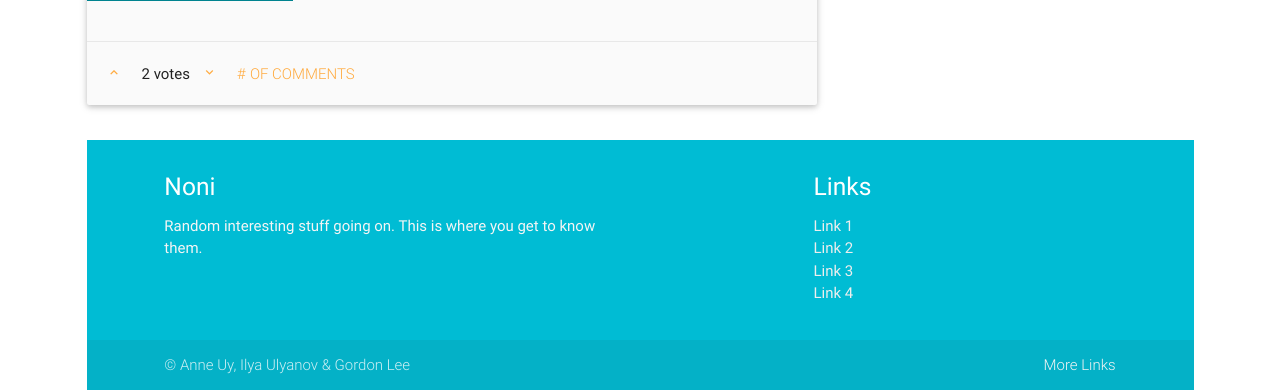
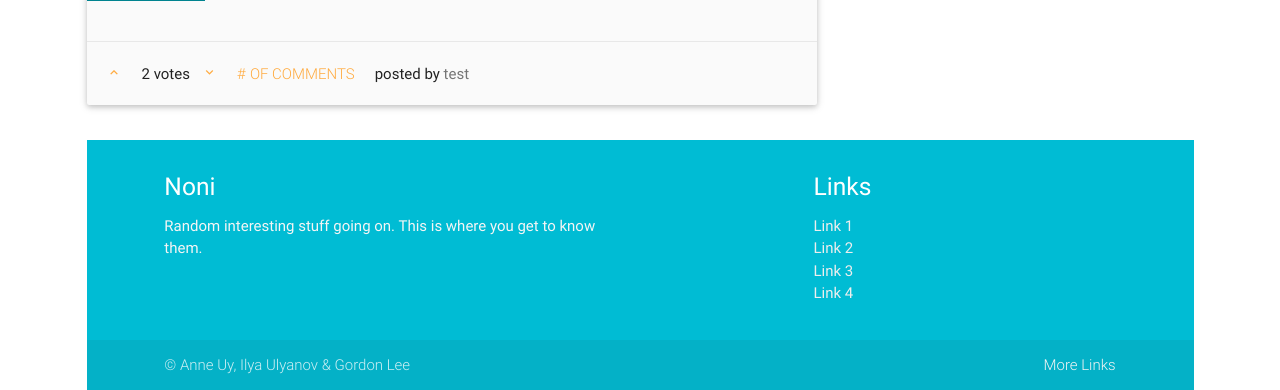
Before and after one commit to forceapple/social_media, a PHP site: page / in a window 1280 px wide. Shown: the part 1555-1945 px from the top of the page. Run offline with PHP 8.4, Linux system fonts and the light colour scheme; data comes from the database, SQL or seed files in the repository; some libraries are stand-ins or nearby versions.

Commit message:
updated front page

```diff
--- a/view/css/style.css
+++ b/view/css/style.css
@@ -31,6 +31,7 @@ a {
 
 .card .card-title a {
 	color: #0091ea !important;
+	text-transform:	none;
 }
 
 .post-image {
--- a/view/index.php
+++ b/view/index.php
@@ -63,15 +63,15 @@
 				//determine post type
 				if(postType == 0)
 				{
-					//post type 0 = link only
-					var card = "<div class='card'><div class='card-content'><span class='card-title'><a href='post.php?pid="+pid+"' class='post-link'>"+post[i].post_title+" by <span class='username'>"+post[i].username+"</span></a></span><!-- if you wanna put <p> text --></div><div class='card-action'><a href='#'><i class='mdi-hardware-keyboard-arrow-up'></i></a><div class='vote'>2 votes</div><a href='#'><i class='mdi-hardware-keyboard-arrow-down'></i></a><a href='post.php'># of comments</a></div></div>";
+					//post type 0 = text or link only
+					var card = "<div class='card'><div class='card-content'><span class='card-title'><a href='post.php?pid="+pid+"' class='post-link'>"+post[i].post_title+"</a></span><!-- if you wanna put <p> text --></div><div class='card-action'><a href='#'><i class='mdi-hardware-keyboard-arrow-up'></i></a><div class='vote'>2 votes</div><a href='#'><i class='mdi-hardware-keyboard-arrow-down'></i></a><a href='post.php'># of comments</a>posted by <span class='username'>"+post[i].username+"</span></div></div>";
 						$("#content").append(card);
 						console.log(card);
 				}
 				else if (postType == 1)
 				{
 					//post type 1 = image with external a link<br>
-					$("#content").append("<div class='card'><div class='card-image'><a href='post.php?pid="+pid+"' class='post-link'><img src='"+post[i].post_image+"' class='post-image'></a><span class='card-title'><span class='imageLink'><a href='post.php?pid="+pid+"' class='post-link'>"+post[i].post_title+"</a></span> by <span class='username'>"+post[i].username+"</span></span></div><div class='card-content'><!-- if you wanna put <p> text --></div><div class='card-action'><a href='#'><i class='mdi-hardware-keyboard-arrow-up'></i></a><div class='vote'>2 votes</div><a href='#'><i class='mdi-hardware-keyboard-arrow-down'></i></a><a href='post.php'># of comments</a></div></div>");
+					$("#content").append("<div class='card'><div class='card-image'><a href='post.php?pid="+pid+"' class='post-link'><img src='"+post[i].post_image+"' class='post-image'></a><span class='card-title'><span class='imageLink'><a href='post.php?pid="+pid+"' class='post-link'>"+post[i].post_title+"</a></span></span></div><div class='card-content'><!-- if you wanna put <p> text --></div><div class='card-action'><a href='#'><i class='mdi-hardware-keyboard-arrow-up'></i></a><div class='vote'>2 votes</div><a href='#'><i class='mdi-hardware-keyboard-arrow-down'></i></a><a href='post.php'># of comments</a>posted by <span class='username'>"+post[i].username+"</span></div></div>");
 				}
 
 
```
